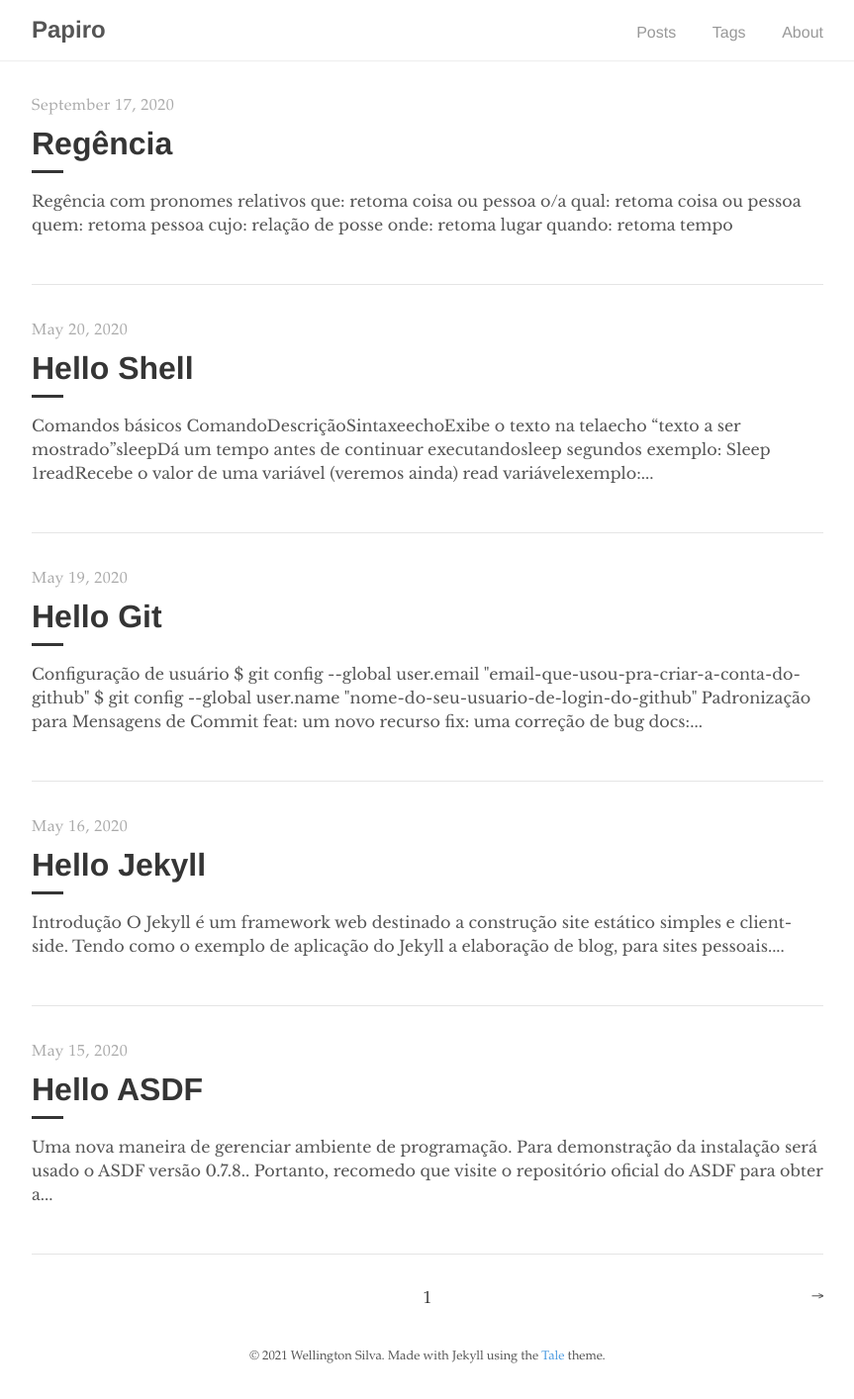
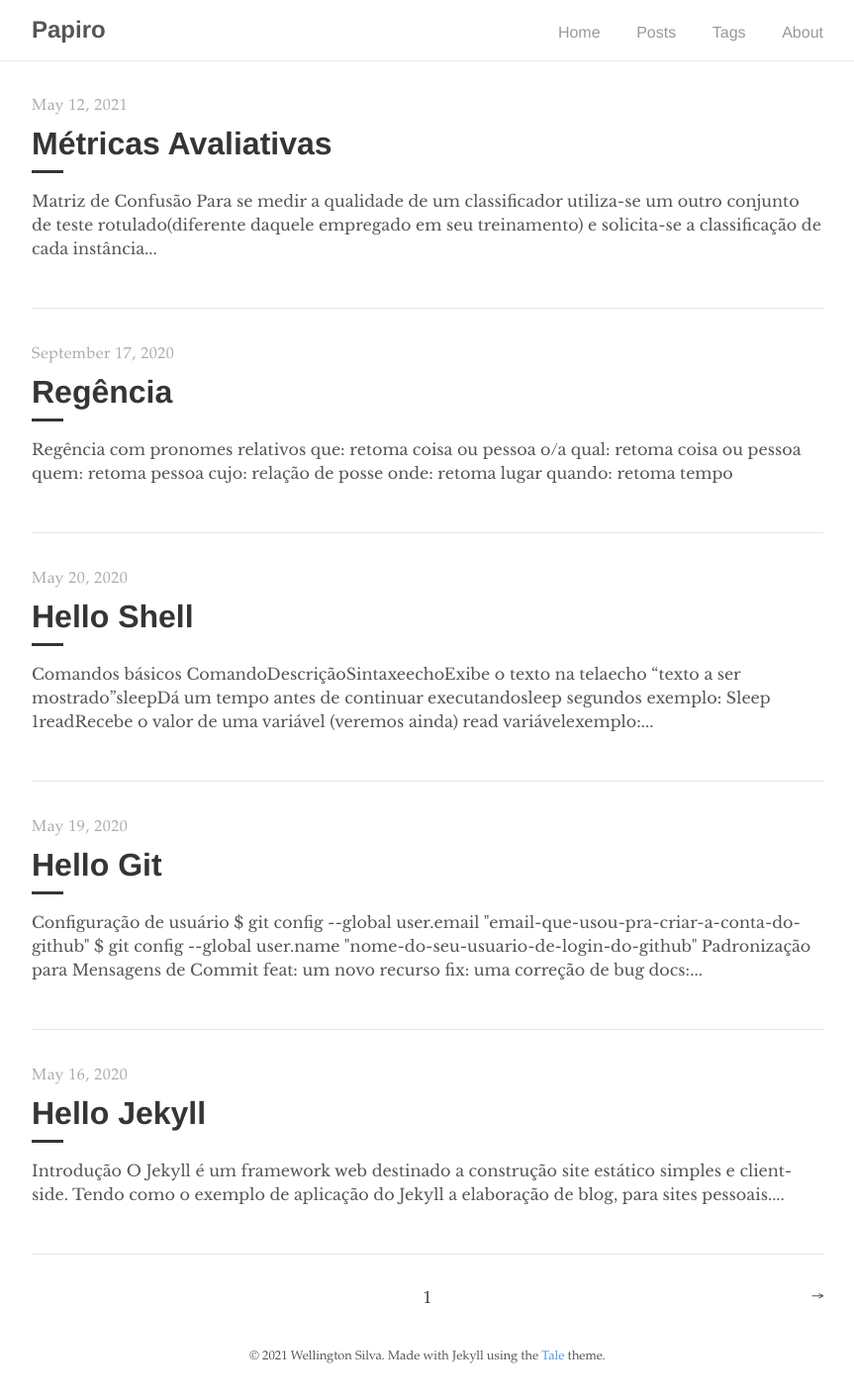
Before and after one commit to sswellington/blog, a Jekyll site: the page built from index.html, in a window 1280 px wide. Shown: the whole page at 99% size, without its empty margins (208-1071 px from the left). Built offline with Jekyll 4.4.1, drawn with Linux system fonts in a browser that asks for light colours; the list of posts is cut into pages by our own code; part of the change alters nothing that is shown.

Commit message:
post: metricas avaliativas

```diff
--- a/_includes/navigation.html
+++ b/_includes/navigation.html
@@ -4,6 +4,7 @@
       <h2 class="nav-title">{{ site.title }}</h2>
     </a>
     <ul>
+      <li><a href="https://sswellington.github.io/">Home</a></li>
       <li><a href="{{ site.baseurl }}/">Posts</a></li>
       <li><a href="{{ '/tags' | prepend: site.baseurl }}">Tags</a></li>
       <li><a href="{{ '/about' | prepend: site.baseurl }}">About</a></li>
--- /dev/null
+++ b/_posts/machinelearning/2021-05-12-metricas-avaliativas.md
@@ -0,0 +1,128 @@
+---
+layout: post
+title:  "Métricas Avaliativas"
+date:   2021-05-12 19:30:34 -0300
+author: Wellington Silva
+tag: machine learning
+categories: ["Machine Learning"]
+mathjax: true
+---
+
+
+## Matriz de Confusão
+
+Para se medir a qualidade de um classificador utiliza-se um outro conjunto de teste rotulado(diferente daquele empregado em seu treinamento) e solicita-se a classificação de cada instância desse segundo conjunto de forma individual.
+Os acertos e os erros do classificador são anotados em uma matriz, denominada matriz de confusão, a Tabela abaixo ilustra a matriz de confusão, no qual apresenta um exemplo de matriz
+de confusão para um conjunto de dados que possui apenas dois rótulos L = {Positivo,Negativo}.
+
+
+|                  	| Real Positivo 	| Real Negativo 	|
+|:-----------------:|:-----------------:|:-----------------:|
+| Predito Positivo 	|       TP      	|       FP      	|
+| Predito Negativo 	|       FN      	|       TN      	|
+
+<br>
+
+A matriz ilustra os índices de acerto e erro de um classificador, detalhando o que foi classificado como Positivo e realmente o é, denominado de Verdadeiro Positivo (TP), e o Negativo que foi rotulado como Positivo, denominado Falso Positivo (FP).
+Além disso, a matriz indica os dados Positivos classificados como Negativos, os chamados Falso Negativos (FN), e as instâncias Negativas realmente rotuladas como tal, os Verdadeiros Negativos (TN).
+
+Por intermédio da matriz de confusão pode-se obter diversos índices e métricas de qualidade que avaliam o desempenho dos classificadores.
+
+
+## Métricas Avaliativas
+
+* **Revocação ou Sensibilidade:** Mede a proporção de verdadeiros positivos (TP) com relação a todos os positivos
+
+$$
+
+    Revocação = Sensibilidade = \frac{TP}{TP + FN}
+$$
+
+* **Precisão ou Confiança:** Denota a proporção de verdadeiros positivos (TP) considerando todas as instâncias rotuladas como positivas
+
+$$
+
+    \textit{Precisão} = \textit{Confiança} =\frac{TP}{TP + FP}
+$$
+
+
+* **Especificidade ou Seletividade:** Mede a proporção de verdadeiros negativos (TN) com
+relação às instâncias preditas negativas
+
+$$
+
+    \textit{Especificidade} =  \textit{Seletividade} = \frac{TN}{TN + FP}
+$$
+
+
+* **Acurácia:** Mostra o acerto global do classificador como uma proporção de resultados verdadeiros entre o número total de casos examinados.
+
+$$
+
+    \textit{Acurácia} = \frac{TN+TP}{TN + TP + FN + FP}
+$$
+
+* **F-Measure:** Combinam as medidas de Precisão e Revocação em uma média harmônica, focada nos exemplos positivos e nas previsões corretas.
+
+$$
+
+
+$$
+
+* **MSE e MAE:** Quantificam os acertos das previsões.
+O Mean Squared Error (MSE) usa o erro quadrático médio e o Mean Absolute Error (MAE) usa a diferença absoluta entre a classe real e a predita,
+
+$$
+
+    \textit{\textit{F-Measure}} = 2 * \left(
+        \frac{\textit{Precisão} * \textit{Revocação}}{\textit{Precisão} + \textit{Revocação}}
+    \right)
+$$
+
+
+* **Coeficiente Cohen–Kappa:** Avalia os níveis de concordância entre dois conjuntos de rótulos
+
+$$
+
+    \kappa = \left( \frac{\lambda_o - \lambda_e} {1 - \lambda_e} \right) =  1 - \left( \frac{1 - \lambda_o} {1 - \lambda_e} \right),
+$$
+
+
+Onde $$\lambda_o$$ é a taxa de aceitação relativa e $$\lambda_e$$ simboliza a taxa hipotética de aceitação.
+Explicitamente, $$\lambda_o = ( \frac{TP+TN}{\eta} )$ e $$\lambda_e = (\frac{TP+FP}{\eta} \cdot \frac{TP+FN}{\eta}) + (\frac{FN+TN}{\eta} \cdot \frac{FP+TN}{\eta})$$, $$\eta$$ sendo o tamanho do conjunto de testes.
+
+
+O Coeficiente de Cohen-Kappa permite interpretar a qualidade de um classificador em termos semânticos.
+A Tabela abaixo apresenta o intervalo de valores do Coeficiente de Cohen-Kappa associado ao nível de concordância semântica.
+
+
+| Coeficiente de Kappa-Cohen    |    Nível de Concordância 	|
+|:-----------------------------:|:-------------------------:|
+|                 0           	|        Pobre           	|
+|          0,00 - 0,2          	|        Leve              	|
+|          0,21 - 0,4         	|   Considerável           	|
+|          0,41 - 0,6          	|   Moderada              	|
+|          0,61 - 0,8          	|   Substancial            	|
+|          0,81 - 1,0          	|   Excelente             	|
+
+
+
+## Conclusão
+Por último, usar simplesmente um único valor de qualidade pode ser enganoso, recomendando também aplicar outras formas de avaliações, como a curva de Característica do Operador do Receptor  (ROC).
+Essa curva ilustra como o número de exemplos positivos corretamente classificados varia de acordo com o número de exemplos negativos classificados incorretamente.
+A curva ROC utiliza as métricas de *Revocação* e a *Especificidade* para sua elaboração, onde cada ponto na curva ROC representa um par de *Revocação* e *Especificidade*.
+Logo, é importante utilizar mais de uma métrica de avaliativa para verificar a qualidade da classificação, de maneira, a evitar qualquer tipo de visão excessivamente otimista do desempenho de um classificador.
+
+
+## Referência
+* [Combinando abordagens supervisionadas e não supervisionadas para segmentação de imagens de úlceras em membros inferiores](https://github.com/sswellington/trabalho-final-de-curso)
+
+---
+
+* [AGGARWAL, C. C. Data mining: The Textbook. Springer, 2015. ISBN 978-3-319-14142-8.](https://rd.springer.com/book/10.1007/978-3-319-14142-8)
+* [CONGALTON, R. G.; GREEN, K. Assessing the accuracy of remotely sensed data: principles and practices, 3rd Edition. CRC Press, 2019. ISBN 978-1498776660.](crcpress.com/Assessing-the-Accuracy-of-Remotely-Sensed-Data-Principles-and-Practices/Congalton-Green/p/book/9781498776660)
+* [FACELI, K.; CARVALHO, A. C. de; SOUTO, M. C. de. Cluster ensemble and multi-objective clustering methods. In: Pattern Recognition Technologies and Applications: Recent Advances. IGI Global, 2008. p. 325–343.](https://www.igi-global.com/chapter/cluster-ensemble-multi-objective-clustering/28037)
+* [POWERS, D. M. W. Evaluation: from precision, recall and f-measure to roc, informedness, markedness and correlation. Journal of Machine Learning Technologies, Bioinfo Publications, v. 2, n. 1, p. 37–63, 2011.](http://hdl.handle.net/2328/27165)
+* [PROVOST, F. J. et al. The case against accuracy estimation for comparing induction algorithms.In: International Conference on Machine Learning. [s.n.], 1998. v. 98, p. 445–453](https://pdfs.semanticscholar.org/7770/3a2783f64dfceb638aa9eebd9c9c501bb835.pdf)
+* [SIM, J.; WRIGHT, C. C. The Kappa Statistic in Reliability Studies: Use, Interpretation, and Sample Size Requirements. Physical Therapy, v. 85, n. 3, p. 257–268, Mar 2005.](http://dx.doi.org/10.1093/ptj/85.3.257)
+* TOWNSEND, J. T. Theoretical analysis of an alphabetic confusion matrix. Perception & Psychophysics, Springer, v. 9, n. 1, p. 40–50, 1971.
```
